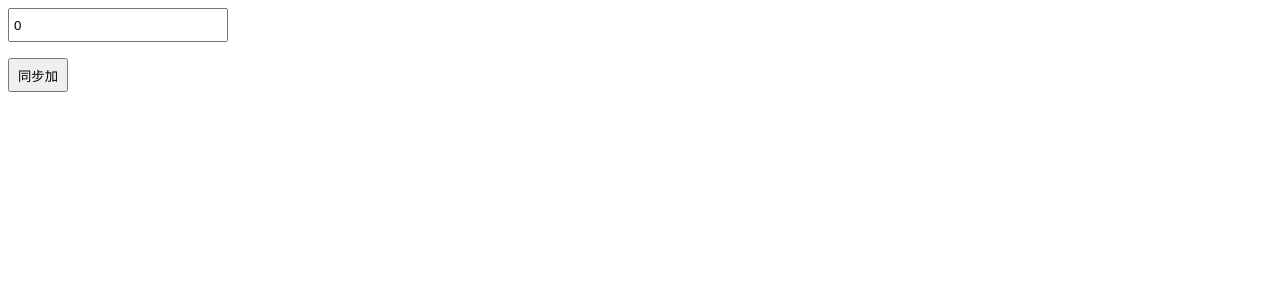
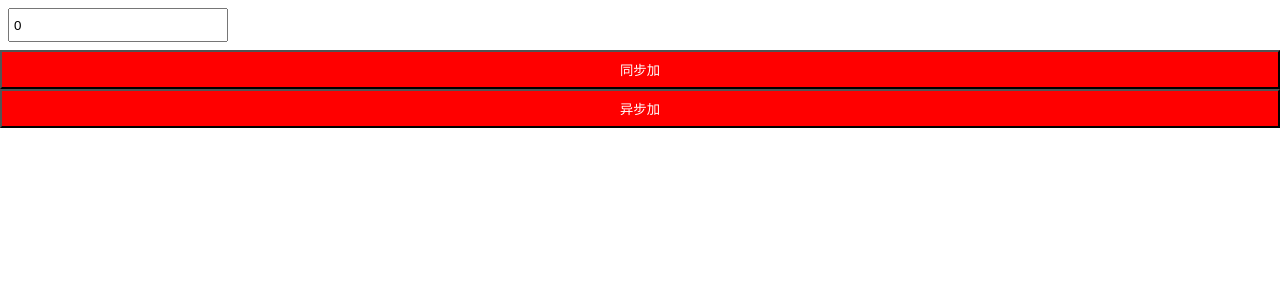
Before and after one commit to glimmer-treasure/learn-react, a React (Create React App) app: page / in a window 1280 px wide. Shown: the top 300 px of the page. Built offline with nearby package versions, Linux system fonts and the light colour scheme.

Commit message:
feat: 安装redux-thunk和redux-logger

```diff
--- a/package.json
+++ b/package.json
@@ -9,6 +9,9 @@
     "react": "^18.2.0",
     "react-dom": "^18.2.0",
     "react-scripts": "5.0.1",
+    "redux": "^4.2.0",
+    "redux-logger": "^3.0.6",
+    "redux-thunk": "^2.4.1",
     "web-vitals": "^2.1.4"
   },
   "scripts": {
--- a/src/pages/ReduxPage.js
+++ b/src/pages/ReduxPage.js
@@ -1,5 +1,7 @@
 import { useCallback, useEffect, useState } from 'react'
 import { applyMiddleware,createStore } from 'redux'
+import logger from 'redux-logger'
+import thunk from 'redux-thunk'
 // import { createStore } from '../components/Redux'
 import '../styles/Redux.css'
 
@@ -12,7 +14,7 @@ const reducer = (state={value: 0}, action) => {
     }
 }
 
-const store = createStore(reducer)
+const store = createStore(reducer, applyMiddleware(thunk, logger))
 
 const FormPage = (props) => {
     const state = store.getState()
@@ -20,13 +22,22 @@ const FormPage = (props) => {
     const increase = useCallback(() => {
         store.dispatch({type: 'increase'})
     })
+    const asyncIncrease = useCallback(() => {
+        store.dispatch((dispatch, getState) => {
+            const state = getState()
+            setTimeout(() => {
+                dispatch({type: 'increase', payload: state.value + 3})
+            }, 3000);
+        })
+    })
     useEffect(() => {
-        store.subscribe(() => forceUpdate(+new Date))
+        return store.subscribe(() => forceUpdate(+new Date))
     }, [])
     return (
         <div className="redux__container">
             <input className="redux__input" value={state.value} />
-            <button className="redux__btn--add-btn" onClick={increase}>同步加</button>
+            <button className="redux__btn redux__btn--add-btn" size='large' onClick={increase}>同步加</button>
+            <button className="redux__btn redux__btn--add-btn" onClick={asyncIncrease}>异步加</button>
         </div>
     )
 }
--- a/src/styles/Redux.css
+++ b/src/styles/Redux.css
@@ -9,8 +9,14 @@
     box-sizing: border-box;
     padding: 4px;
 }
+.redux__btn {
+    display: inline-flex;
+    padding: 8px;
+    color: white;
+    justify-content: center;
+    align-items: center;
+}
 .redux__btn--add-btn {
-    width: 60px;
-    height: 34px;
-    margin: 8px;
+    flex: 0 0 auto;
+    background-color: red;
 }
```
Also changed, not shown: 1 other file (tests, documents, lock files or other folders).
